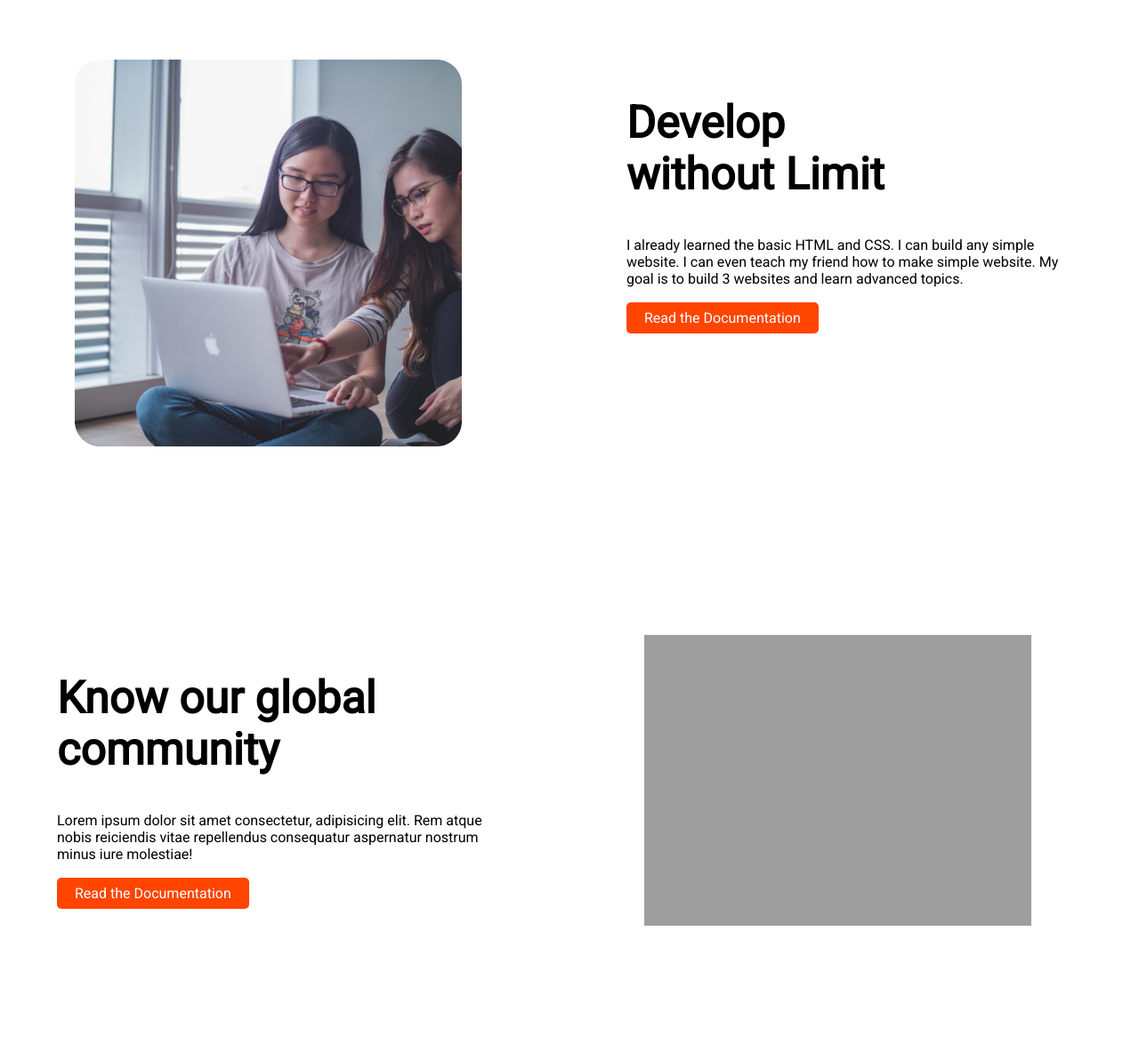
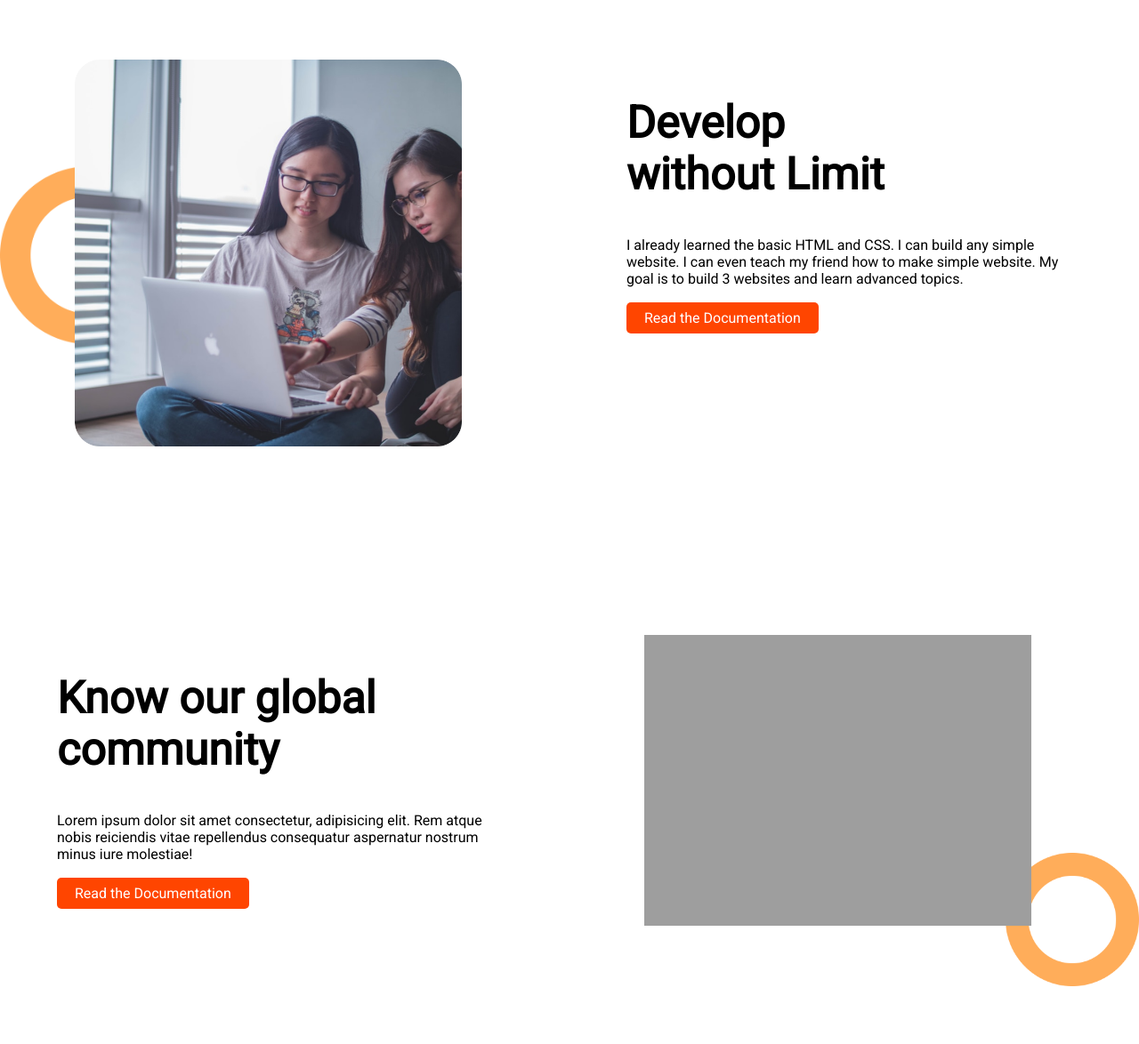
Before and after one commit to rakibulislamrabby/portfolio-site, a plain HTML site: page index.html in a window 1280 px wide. Shown: the part 1146-2320 px from the top of the page at 89% size. Drawn offline with Linux system fonts and the light colour scheme; the site is published under a folder, as on GitHub Pages, so addresses that start at the root find nothing.

Commit message:
bg-image add

```diff
--- a/style.css
+++ b/style.css
@@ -84,13 +84,13 @@ p{
     width: 80%;
 }
 .bg-image{
-    background-image: url(/images/shapes/shape-1.png);
+    background-image: url(./images/shapes/shape-1.png);
     background-repeat: no-repeat;
     background-position: left;
     background-size: 200px;
 }
 .bg-image2{
-    background-image: url(/images/shapes/shape-1.png);
+    background-image: url(./images/shapes/shape-1.png);
     background-repeat: no-repeat;
     background-position: right bottom;
     margin-top: -20px;
```
